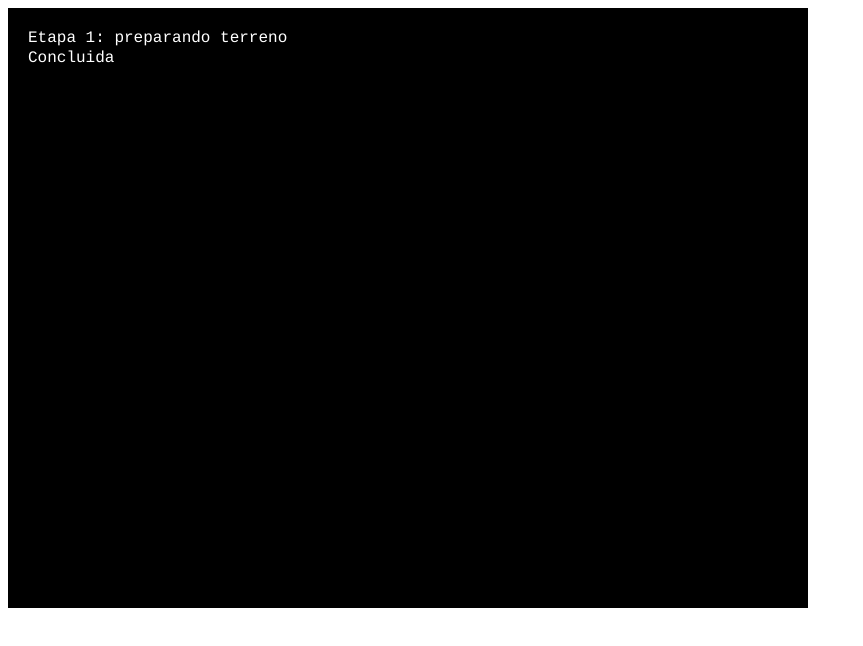
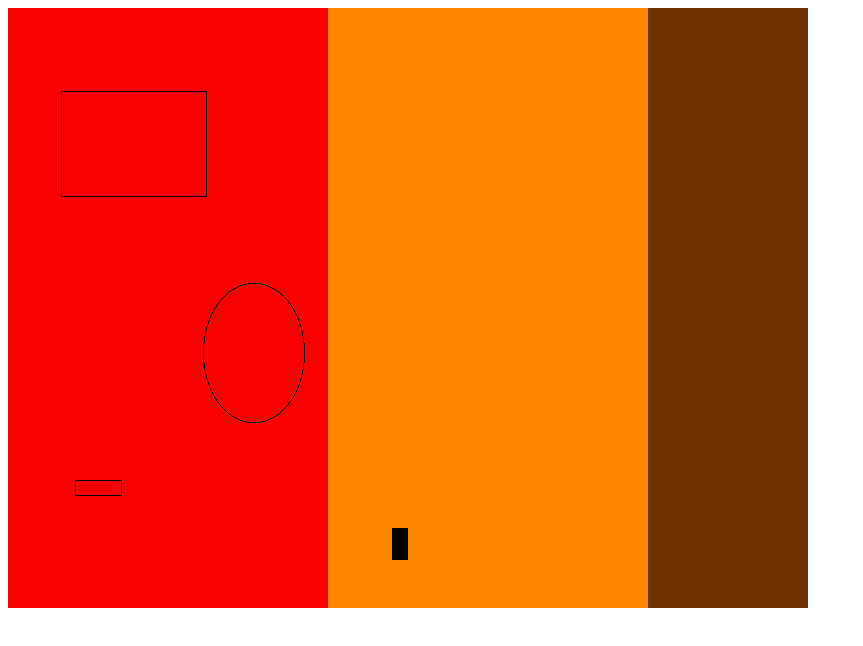
Before and after one commit to GoodEvilGame/GoodEvil, a plain HTML site: page 1.0/index.html in a window 1280 px wide. Shown: the whole page, without its empty margins (0-863 px from the left). Drawn offline with Linux system fonts and the light colour scheme; animation ran at ten frames a second.

Commit message:
add função de movimentação e ataque

```diff
--- a/1.0/Scene1.js
+++ b/1.0/Scene1.js
@@ -3,8 +3,48 @@ class Scene1 extends Phaser.Scene {
         super("bootGame");
     }
 
-    create(){
-        this.add.text(20, 20, "Etapa 1: preparando terreno");
-        this.add.text(20, 40, "Concluida");
+    preload(){
+        this.load.image("background", "assets/images/exemplo-background.png");
+        this.load.image("background2", "assets/images/background2.png");
+        this.load.image("background3", "assets/images/background3.png");
+        this.load.spritesheet("player", "assets/images/pesonagem-exemplo.png",{
+        frameWidth: 16,
+        frameHeight: 32
+    });
+    this.load.spritesheet("beam", "assets/images/teste-de-ataque.png",{
+        frameWidth: 16,
+        frameHeight: 16
+    });
     }
+
+   create(){
+
+    this.add.text(20,20, "Loading game...");
+    this.scene.start("playGame");
+
+
+    this.background = this.add.image(0,0,"background");
+    this.background.setOrigin(0,0);
+
+    this.background2 = this.add.image(320,0,"background2");
+    this.background2.setOrigin(0,0);
+
+    this.background3 = this.add.image(640,0,"background3");
+    this.background3.setOrigin(0,0);
+
+    this.anims.create({
+        key: "thrust",
+        frames: this.anims.generateFrameNumbers("player"),
+        frameRate: 5,
+        repeat: -1
+    })
+    this.anims.create({
+        key: "beam-anim",
+        frames: this.anims.generateFrameNumbers("beam"),
+        frameRate: 5,
+        repeat: -1
+    })
+
+
+   }
 }
--- a/1.0/Scene2.js
+++ b/1.0/Scene2.js
@@ -2,4 +2,66 @@ class Scene2 extends Phaser.Scene {
     constructor(){
         super("playGame");
     }
+
+    create(){
+
+    this.background = this.add.image(0,0,"background");
+    this.background.setOrigin(0,0);
+
+    this.background2 = this.add.image(320,0,"background2");
+    this.background2.setOrigin(0,0);
+
+    this.background3 = this.add.image(640,0,"background3");
+    this.background3.setOrigin(0,0);
+
+    this.player = this.physics.add.sprite(config.width / 2 - 8, config.height - 64 , "player");
+    this.player.play("thrust");
+    this.keyObjw = this.input.keyboard.addKey('W');
+    this.keyObjs = this.input.keyboard.addKey('S');
+    this.keyObjd = this.input.keyboard.addKey('D');
+    this.keyObja = this.input.keyboard.addKey('A');
+    this.keyObji = this.input.keyboard.addKey(Phaser.Input.Keyboard.KeyCodes.I)
+    this.player.setCollideWorldBounds(true);
+
+    this.projectiles = this.add.group();
+    }
+
+      update(){
+        this.movePlayerManager();
+
+        if (Phaser.Input.Keyboard.JustDown(this.keyObji)) {
+            this.attack1();
+        }
+
+        for(var i = 0; i < this.projectiles.getChildren().lenght; i++){
+            var beam = this.projectiles.getChildren()[i];
+            beam.update();
+        }
+    }
+
+    movePlayerManager(){
+        this.player.setVelocity(0);
+
+        if(this.keyObja.isDown){
+            gameSettings.playerSpeed = 200;
+            this.player.setVelocityX(-gameSettings.playerSpeed);
+        }
+        else if(this.keyObjd.isDown){
+            gameSettings.playerSpeed = 200;
+            this.player.setVelocityX(gameSettings.playerSpeed);
+        }
+
+        if(this.keyObjs.isDown){
+            gameSettings.playerSpeed = 200;
+            this.player.setVelocityY(gameSettings.playerSpeed);
+        }
+        else if(this.keyObjw.isDown){
+            gameSettings.playerSpeed = 200;
+            this.player.setVelocityY(-gameSettings.playerSpeed);
+         }
+
+    }
+        attack1(){
+            var beam = new Beam(this);
+        }
 }
--- /dev/null
+++ b/1.0/ataque.js
@@ -0,0 +1,22 @@
+class Beam extends Phaser.GameObjects.Sprite{
+    constructor(scene){
+
+
+      var x = scene.player.x;
+      var y = scene.player.y - 16;
+      super(scene, x, y, "beam");
+      scene.add.existing(this);
+
+      this.play("beam-anim");
+      scene.physics.world.enableBody(this);
+      this.body.velocity.y = -250;
+      scene.projectiles.add(this);
+
+    }
+    update(){
+    if(this.y < 32 ){
+      this.destroy();
+    }
+    }
+
+}
--- a/1.0/game.js
+++ b/1.0/game.js
@@ -1,10 +1,22 @@
+var gameSettings = {
+    playerSpeed:200,
+    playerStay:0,
+}
+
 var config = {
     width: 800,
     height: 600,
     backgroundColor: 0x000000,
     scene: [Scene1, Scene2],
+    pixelArt: true,
+    physics:{
+        default: "arcade",
+        arcade:{
+            debug: false
+        }
+    }
 }
 
 window.onload = function(){
-    var game = new Phaser.Game(config,);
+    var game = new Phaser.Game(config);
 }
--- a/1.0/index.html
+++ b/1.0/index.html
@@ -8,6 +8,7 @@
     <script type="text/javascript" src="Scene1.js"></script>
     <script type="text/javascript" src="Scene2.js"></script>
     <script type="text/javascript" src="game.js"></script>
+    <script type="text/javascript" src=ataque.js></script>
     <title>GoodEvil</title>
 </head>
 <body>
```
Also changed, not shown: 1.0/assets/images/background2.png (added), 1.0/assets/images/background3.png (added), 1.0/assets/images/exemplo-background.png (added), 1.0/assets/images/pesonagem-exemplo.png (added), 1.0/assets/images/teste-de-ataque.png (added).
